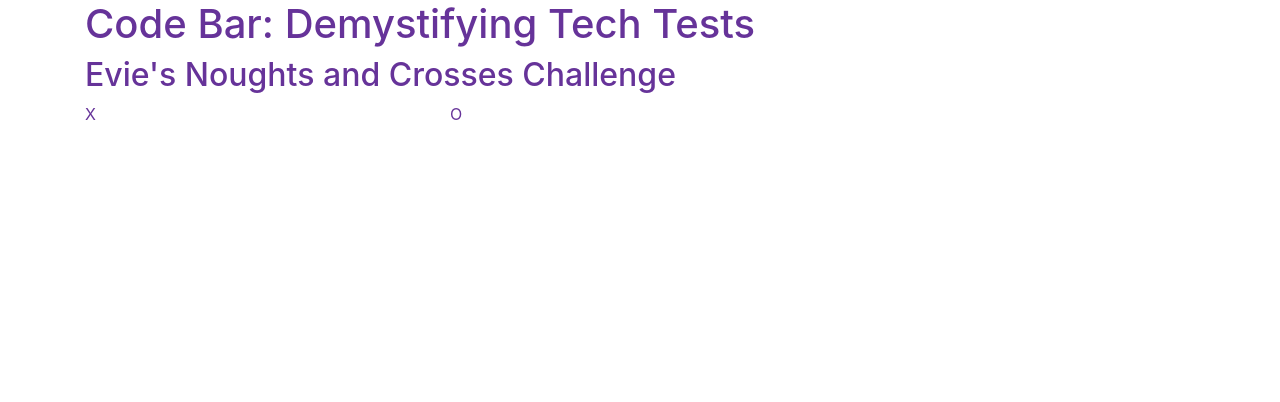
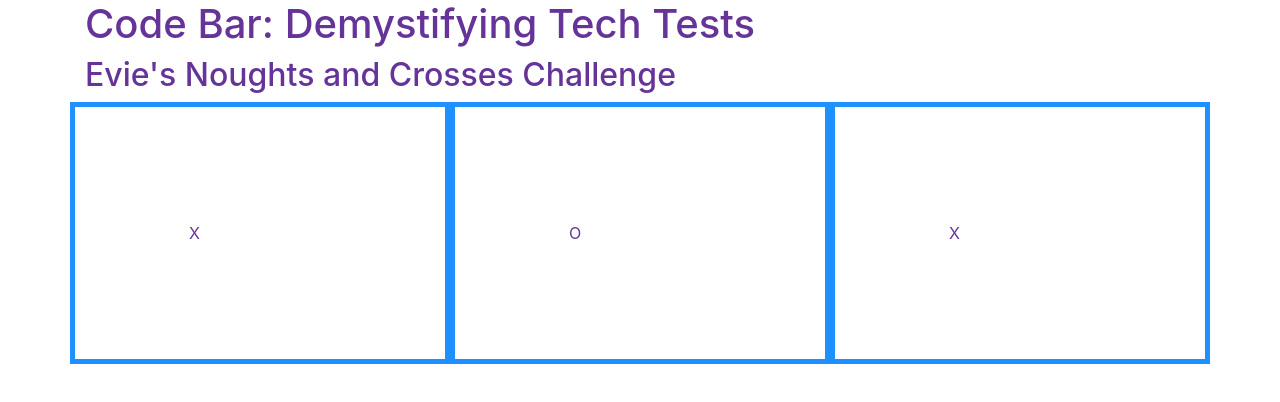
Before and after one commit to Evie-Skinner18/CodebarTechTests, a plain HTML site: page JavaScript/noughtsAndCrosses/index.html in a window 1280 px wide. Drawn offline with nearby package versions, Linux system fonts and the light colour scheme.

Commit message:
Three boxes nwo showing up

```diff
--- a/JavaScript/noughtsAndCrosses/index.html
+++ b/JavaScript/noughtsAndCrosses/index.html
@@ -15,22 +15,12 @@
                 <h1>Code Bar: Demystifying Tech Tests</h1>
                 <h2>Evie's Noughts and Crosses Challenge</h2>
 
-                <div class="row box">
 
-                    <div class="col-lg-4">
-                    X
-                    </div> <!-- col lg 4-->
-                        O
-                    <div class="col-lg-4">
-
-                    </div> <!-- col lg 4-->
-
-                    <div class="col-lg-4">
-
-                    </div> <!-- col lg 4-->
-
-                </div> <!-- row-->
-
+                <div class="row">
+                    <div class="col-lg-4 box">X</div>
+                    <div class="col-lg-4 box">O</div>
+                    <div class="col-lg-4 box">X</div>
+                </div>
 
 
         </div> <!-- END OF CONTAINER -->
--- a/JavaScript/noughtsAndCrosses/styles.css
+++ b/JavaScript/noughtsAndCrosses/styles.css
@@ -3,6 +3,9 @@
 }
 
 .box {
-    border: 10px dodgerblue;
+    border: 5px solid dodgerblue;
+    padding: 10%;
+    /* width: 20px;
+    height: 50px; */
 
 }
```
